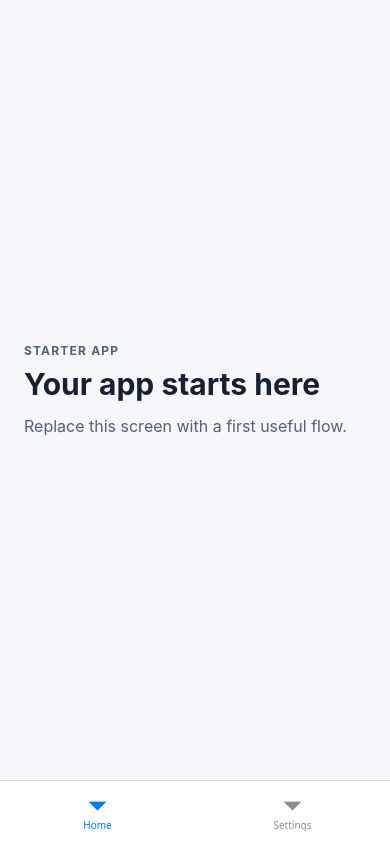
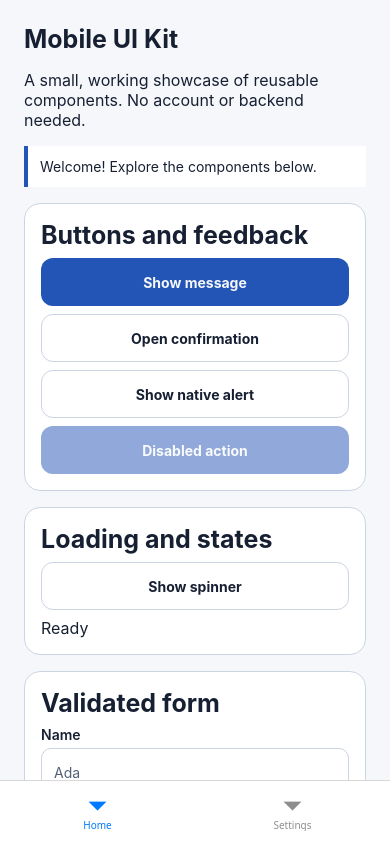
Before and after one commit to spider-su/mobile_template, a React Native app: screen /Home in a window 390 px wide. Built offline with nearby package versions, Linux system fonts and the light colour scheme.

Commit message:
Turn starter home into interactive primitives showcase

```diff
--- a/src/screens/HomeScreen.tsx
+++ b/src/screens/HomeScreen.tsx
@@ -1,23 +1,53 @@
-import { StyleSheet, Text, View } from 'react-native';
-import { SafeAreaView } from 'react-native-safe-area-context';
-import { appSafeAreaEdges } from '../platform/safeArea';
+import { useState } from 'react';
+import { Alert, View } from 'react-native';
+import { AppButton, AppCard, AppScreen, AppText, ConfirmDialog, FeedbackBanner, LoadingSpinner, TextField, ToggleField } from '../ui/primitives';
+import { validateDemoForm, type DemoForm, type FormErrors } from '../ui/validation';
 
 export function HomeScreen() {
-  return (
-    <SafeAreaView edges={appSafeAreaEdges} style={styles.safe}>
-      <View style={styles.content}>
-        <Text style={styles.eyebrow}>STARTER APP</Text>
-        <Text style={styles.title}>Your app starts here</Text>
-        <Text style={styles.body}>Replace this screen with a first useful flow.</Text>
-      </View>
-    </SafeAreaView>
-  );
+  const [form, setForm] = useState<DemoForm>({ name: '', email: '', amount: '' });
+  const [errors, setErrors] = useState<FormErrors>({});
+  const [loading, setLoading] = useState(false);
+  const [confirm, setConfirm] = useState(false);
+  const [enabled, setEnabled] = useState(false);
+  const [message, setMessage] = useState('Welcome! Explore the components below.');
+  const change = (key: keyof DemoForm) => (value: string) => {
+    setForm(previous => ({ ...previous, [key]: value }));
+    setErrors(previous => ({ ...previous, [key]: undefined }));
+  };
+  const submit = () => {
+    const next = validateDemoForm(form);
+    setErrors(next);
+    setMessage(Object.keys(next).length ? 'Please correct the highlighted fields.' : 'Validated successfully (demo only; nothing submitted).');
+  };
+  return <AppScreen>
+    <AppText title>Mobile UI Kit</AppText>
+    <AppText>A small, working showcase of reusable components. No account or backend needed.</AppText>
+    <FeedbackBanner message={message} />
+    <AppCard>
+      <AppText title>Buttons and feedback</AppText>
+      <AppButton label="Show message" onPress={() => setMessage('Action completed.')} />
+      <AppButton label="Open confirmation" variant="secondary" onPress={() => setConfirm(true)} />
+      <AppButton label="Show native alert" variant="secondary" onPress={() => Alert.alert('Example alert', 'This is a local UI alert.')} />
+      <AppButton label="Disabled action" disabled onPress={() => undefined} />
+    </AppCard>
+    <AppCard>
+      <AppText title>Loading and states</AppText>
+      <AppButton label={loading ? 'Stop spinner' : 'Show spinner'} variant="secondary" onPress={() => setLoading(!loading)} />
+      {loading ? <LoadingSpinner label="Example loading state" /> : <AppText>Ready</AppText>}
+    </AppCard>
+    <AppCard>
+      <AppText title>Validated form</AppText>
+      <TextField label="Name" placeholder="Ada" value={form.name} onChangeText={change('name')} error={errors.name} />
+      <TextField label="Email" placeholder="ada@example.com" value={form.email} onChangeText={change('email')} error={errors.email} keyboardType="email-address" />
+      <TextField label="Amount" placeholder="12.50" value={form.amount} onChangeText={change('amount')} error={errors.amount} keyboardType="numeric" />
+      <ToggleField label="Example preference" value={enabled} onValueChange={setEnabled} />
+      <AppButton label="Validate form" onPress={submit} />
+      <AppButton label="Clear form" variant="secondary" onPress={() => { setForm({ name: '', email: '', amount: '' }); setErrors({}); setMessage('Form cleared.'); }} />
+    </AppCard>
+    <AppCard>
+      <AppText title>Notifications</AppText>
+      <AppText>In-app feedback is available above. OS notifications require an optional Expo Notifications adapter and platform permissions; this starter does not request permissions or register push tokens.</AppText>
+    </AppCard>
+    <ConfirmDialog visible={confirm} title="Confirm example action?" onCancel={() => setConfirm(false)} onConfirm={() => { setConfirm(false); setMessage('Confirmed.'); }} />
+  </AppScreen>;
 }
-
-const styles = StyleSheet.create({
-  safe: { flex: 1, backgroundColor: '#F5F7FA' },
-  content: { flex: 1, justifyContent: 'center', padding: 24 },
-  eyebrow: { color: '#526178', fontSize: 12, fontWeight: '700', letterSpacing: 1.2 },
-  title: { color: '#172033', fontSize: 30, fontWeight: '700', marginTop: 8 },
-  body: { color: '#526178', fontSize: 16, lineHeight: 24, marginTop: 12 }
-});
```
